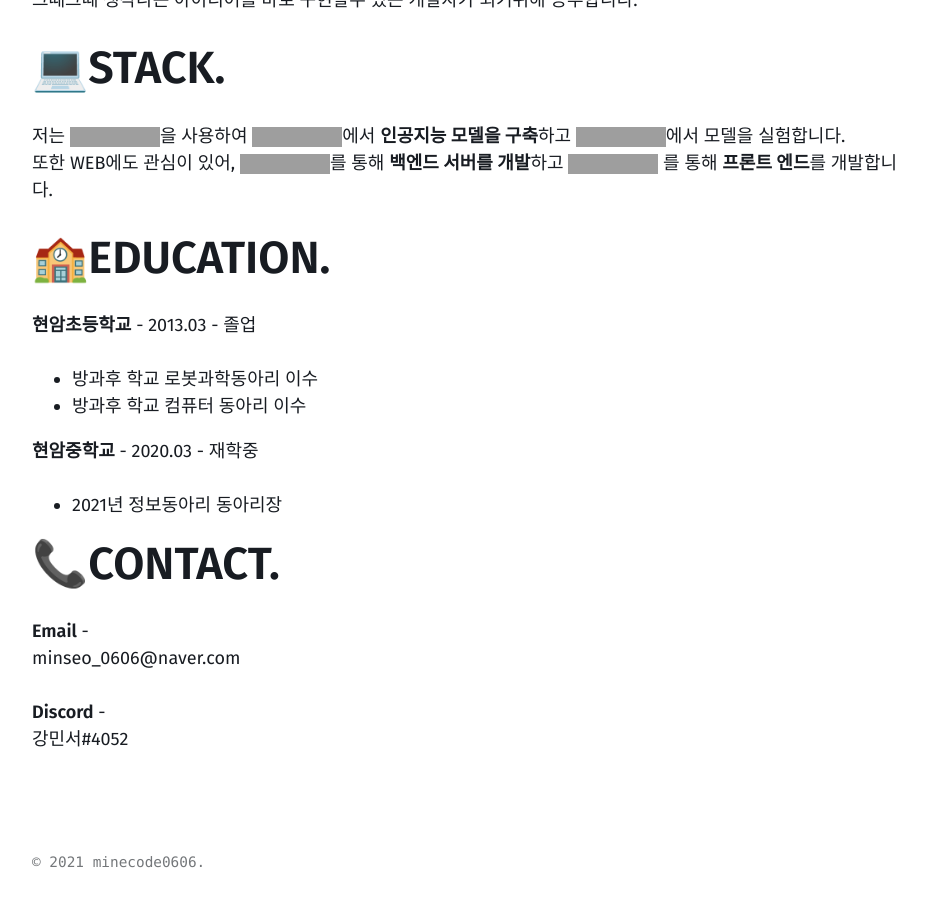
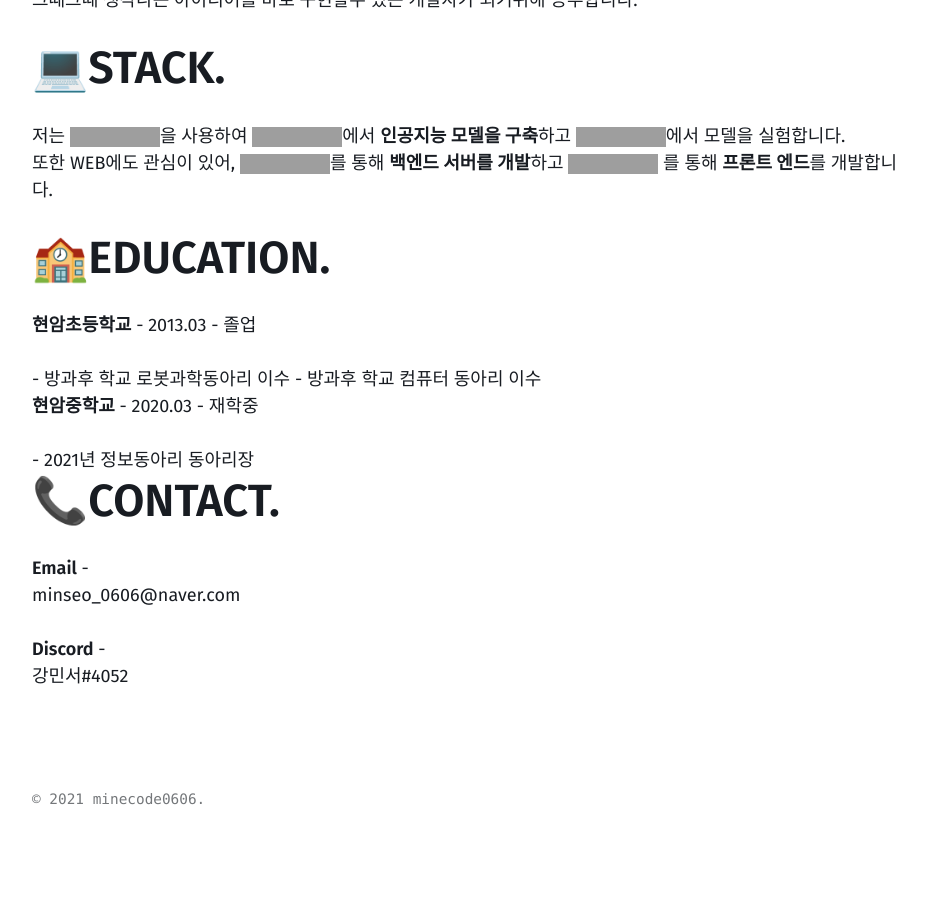
Before and after one commit to mmistakes/jekyll-theme-basically-basic, a Jekyll site: the page built from index.md, in a window 1280 px wide and 900 px high, scrolled down 1258 px, cut to the strip 0-900 px from the top of the window. Shown: the whole strip, without its empty margins (40-966 px from the left). Built offline with Jekyll 4.4.1, drawn with Linux system fonts in a browser that asks for light colours; our own code applies the rules of GitHub Pages for plain Markdown files; after the commit the page ends 2095 px from its top, so only the background shows below that; part of the change alters nothing that is shown; grey boxes are pictures that could not be loaded.

```diff
--- a/index.md
+++ b/index.md
@@ -25,11 +25,12 @@ sub_title: "Artificial Intelligence & Server Developer"
 # 🏫EDUCATION.
 
 **현암초등학교** - 2013.03 - 졸업
-  - 방과후 학교 로봇과학동아리 이수
-  - 방과후 학교 컴퓨터 동아리 이수
+<ls>- 방과후 학교 로봇과학동아리 이수</ls>
+<ls>- 방과후 학교 컴퓨터 동아리 이수</ls>
+
 
 **현암중학교** - 2020.03 - 재학중
-  - 2021년 정보동아리 동아리장
+<ls>- 2021년 정보동아리 동아리장</ls>
 
 # 📞CONTACT.
 **Email** -
```
